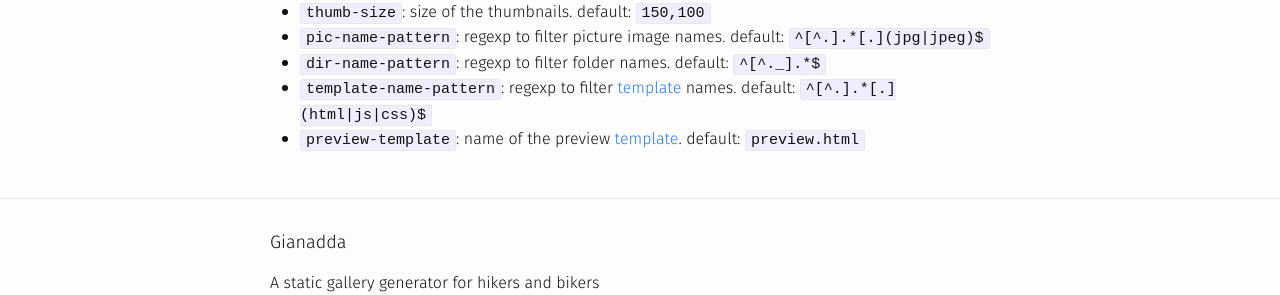
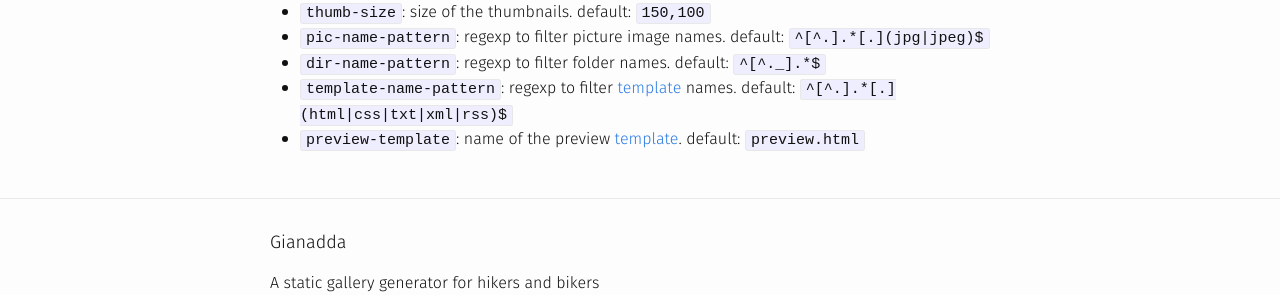
Before and after one commit to robbyn/gianadda-pages, a Jekyll site: the page built from ThemeSettings.md, in a window 1280 px wide. Shown: the part 458-753 px from the top of the page. Built offline with Jekyll 4.4.1, drawn with Linux system fonts in a browser that asks for light colours; part of the change alters nothing that is shown.

Commit message:
Merge origin/master
Conflicts:
	.gitignore

```diff
--- a/ThemeSettings.md
+++ b/ThemeSettings.md
@@ -15,5 +15,5 @@ The following properties are used by Gianadda:
 * `thumb-size`: size of the thumbnails. default: `150,100`
 * `pic-name-pattern`: regexp to filter picture image names. default: `^[^.].*[.](jpg|jpeg)$`
 * `dir-name-pattern`: regexp to filter folder names. default: `^[^._].*$`
-* `template-name-pattern`: regexp to filter [template](/ThemeTemplates.html) names. default: `^[^.].*[.](html|js|css)$`
+* `template-name-pattern`: regexp to filter [template](/ThemeTemplates.html) names. default: `^[^.].*[.](html|css|txt|xml|rss)$`
 * `preview-template`: name of the preview [template](/ThemeTemplates.html). default: `preview.html`
```
Also changed, not shown: GeneratedFiles.md (+1 -0 lines).
